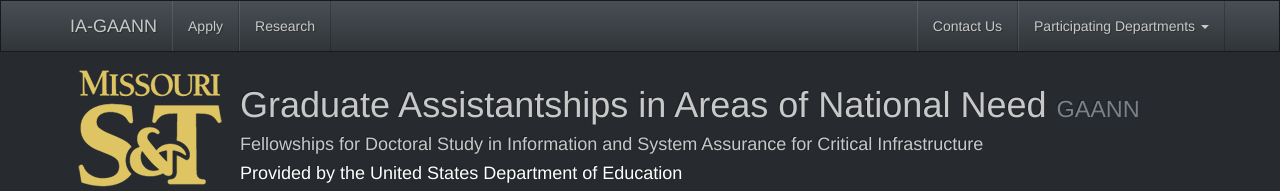
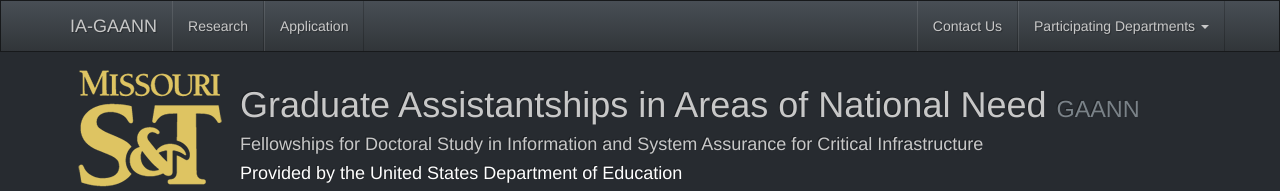
Before and after one commit to michaelwisely/IA-GAANN, a Jekyll site: the page built from index.md, in a window 1280 px wide. Shown: the top 191 px of the page. Built offline with Jekyll 4.4.1, drawn with Linux system fonts in a browser that asks for light colours; nearby versions of some CDN libraries.

Commit message:
Nav Restructuring

```diff
--- a/_includes/nav.html
+++ b/_includes/nav.html
@@ -14,8 +14,8 @@
     <!-- Collect the nav links, forms, and other content for toggling -->
     <div class="collapse navbar-collapse" id="bs-example-navbar-collapse-1">
       <ul class="nav navbar-nav">
-        <li><a href="/docs/GAANN Application.pdf" target="_blank">Apply</a></li>
         <li><a href="/research">Research</a></li>
+        <li><a href="/docs/GAANN Application.pdf" target="_blank">Application</a></li>
       </ul>
       <ul class="nav navbar-nav navbar-right">
         <li><a href="mailto:hurson@mst.edu?subject=GAANN">Contact Us</a></li>
```
